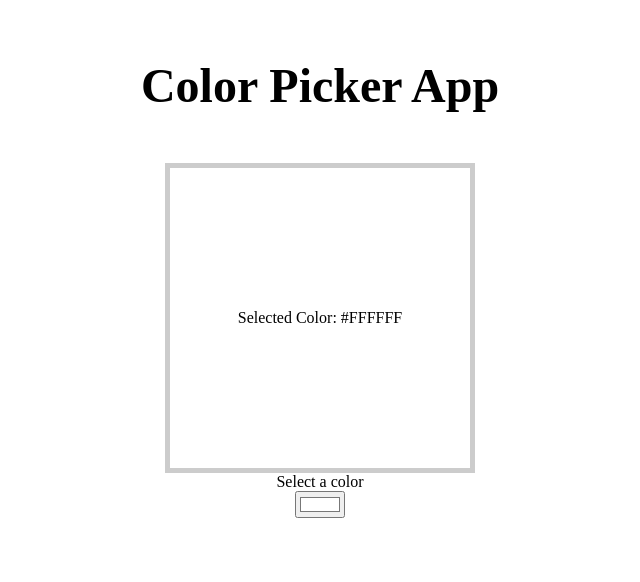
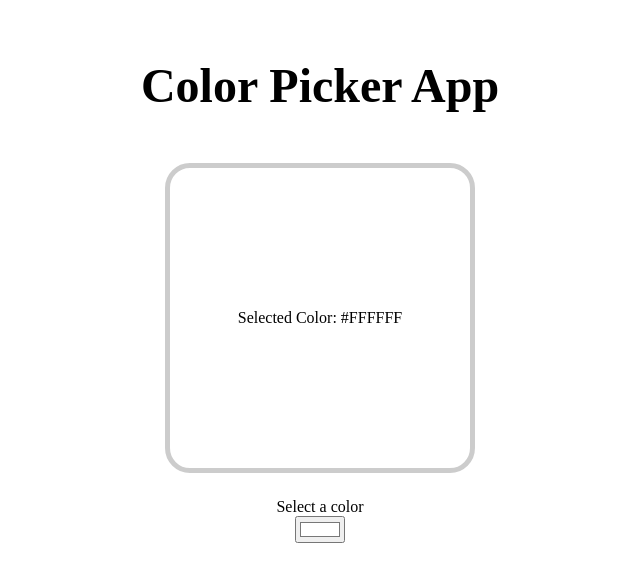
Before and after one commit to ravishka1325/colourPicker, a React (Vite) app: page / in a window 1280 px wide. Shown: the top 582 px of the page, without its empty margins (320-960 px from the left). Built offline with nearby package versions, Linux system fonts and the light colour scheme.

Commit message:
staged changes

```diff
--- a/src/index.css
+++ b/src/index.css
@@ -19,4 +19,6 @@ h1{
     justify-content: center;
     align-items: center;
     border: 5px solid hsl(0, 0%, 80%);
+    border-radius: 25px;
+    margin-bottom: 25px;
 }
```
